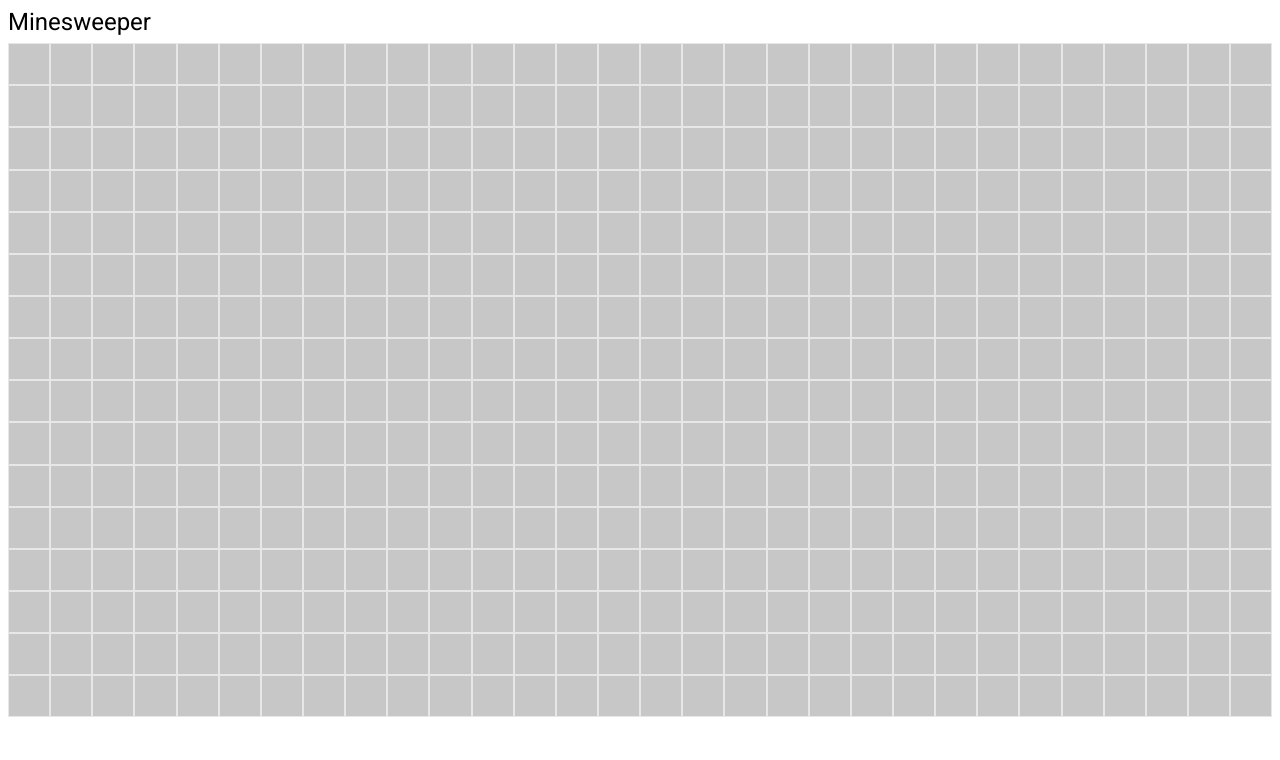
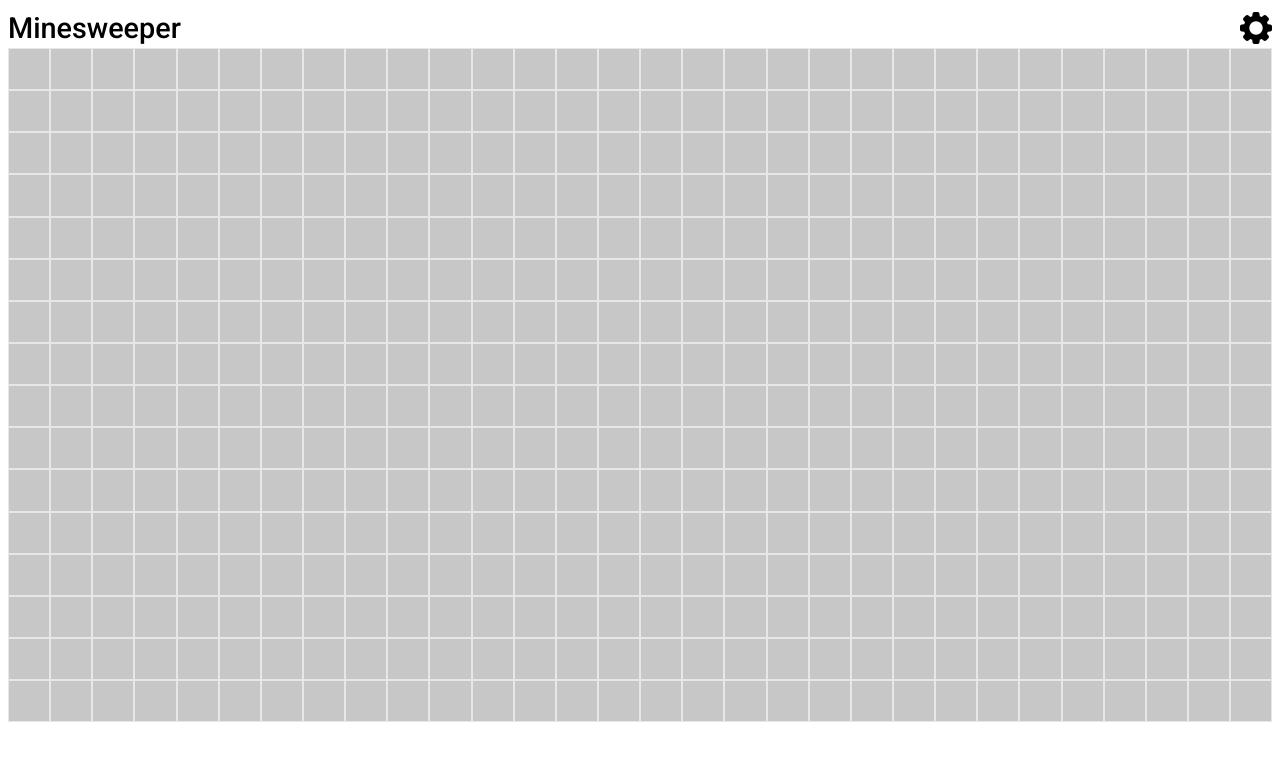
Before and after one commit to calebsg225/minesweeper-clone, a plain HTML site: page minesweeper.html in a window 1280 px wide. Drawn offline with Linux system fonts and the light colour scheme.

Commit message:
downloaded icons

```diff
--- a/scripts/minesweeper.js
+++ b/scripts/minesweeper.js
@@ -20,13 +20,28 @@ const initialize = () => {
   main.id = 'main-container';
   addElement([main], document.body);
 
+
+  // header
   const header = document.createElement('header');
   header.id = 'header';
-  header.innerText = 'Minesweeper';
 
+  const headerTitle = document.createElement('h1');
+  headerTitle.id = 'header-title';
+  headerTitle.innerText = 'Minesweeper'
+
+  const settingsIcon = document.createElement('img');
+  settingsIcon.src = 'icons/settings.png';
+  settingsIcon.id = 'settings-icon';
+
+  addElement([headerTitle, settingsIcon], header);
+
+
+  // game display
   const display = document.createElement('section');
   display.id = 'game-display';
 
+
+  // tbd
   const section = document.createElement('section');
   section.id = 'config-buttons';
 
--- a/styles/general.css
+++ b/styles/general.css
@@ -2,5 +2,5 @@ body {
   display: flex;
   justify-content: center;
   font-family: Roboto, Arial;
-  font-size: 1.5rem;
+  font-size: 1.8rem;
 }
--- a/styles/minesweeper.css
+++ b/styles/minesweeper.css
@@ -1,18 +1,28 @@
 #main-container {
   overflow: auto;
-  /* border: 1px solid orange; */
   width: 80rem;
 }
 
 #header {
-  height: 2.2rem;
-  /* border: 1px solid red; */
+  display: flex;
+  justify-content: space-between;
+  align-items: center;
+  height: 2.5rem;
+}
+
+#header-title {
+  font-size: inherit;
+  font-weight: 500;
+}
+
+#settings-icon {
+  cursor: pointer;
+  height: 80%;
 }
 
 /* game display window */
 #game-display {
   display: grid;
-  /* border: 1px solid blue; */
 
 }
 
```
Also changed, not shown: icons/1.PNG (added), icons/2.PNG (added), icons/3.PNG (added), icons/4.PNG (added), icons/5.PNG (added), icons/6.PNG (added), icons/7.PNG (added), icons/8.PNG (added), icons/flag.PNG (added), icons/mine.PNG (added), icons/red-mine.PNG (added), icons/settings.png (added).
